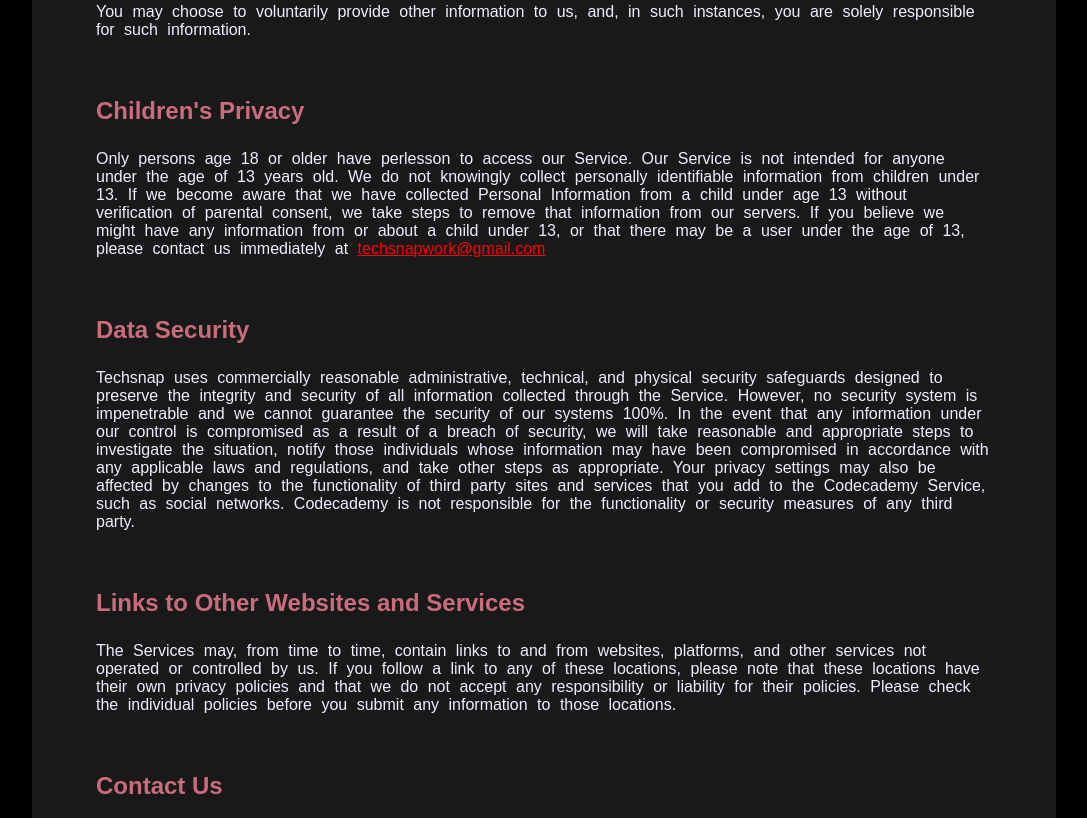
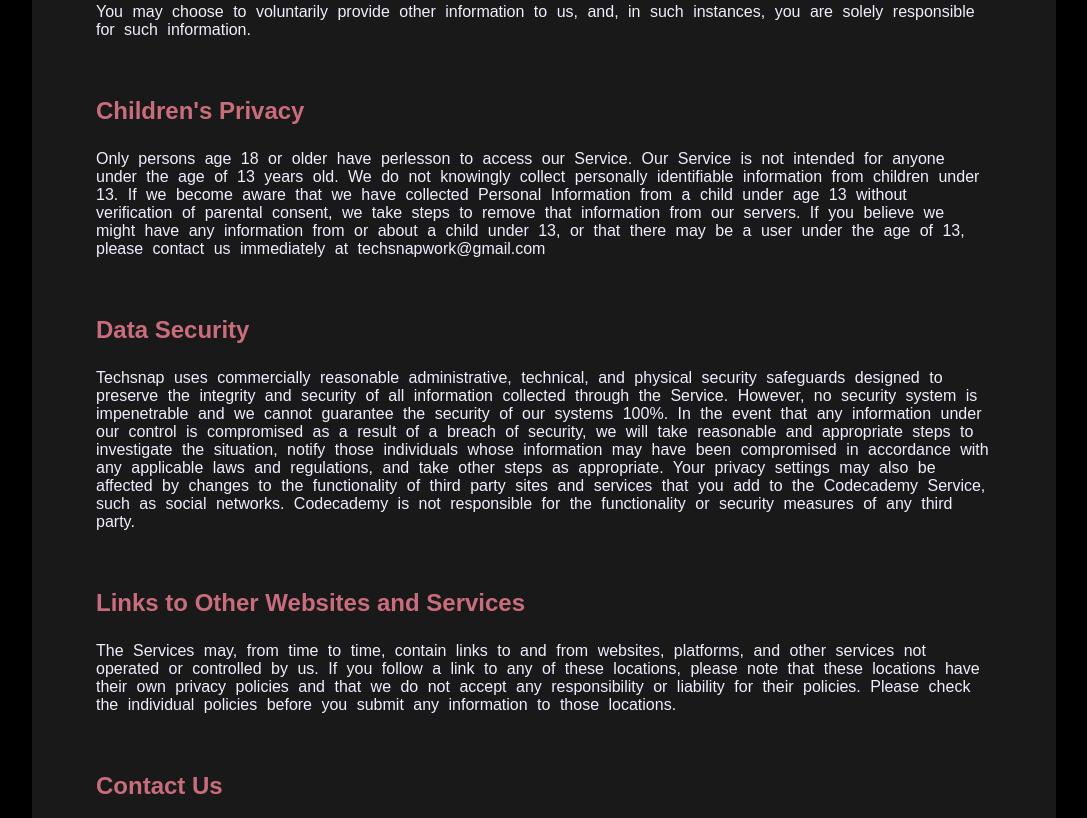
Before and after one commit to Bhavani28032001/TechSnap, a plain HTML site: page index.html in a window 1280 px wide. Shown: the part 1082-1900 px from the top of the page, without its empty margins (96-1183 px from the left). Drawn offline with Linux system fonts and the light colour scheme.

Commit message:
Update index.html

```diff
--- a/index.html
+++ b/index.html
@@ -59,7 +59,7 @@
 		<p class="space">You may choose to voluntarily provide other information to us, and, in such instances, you are solely responsible for such information.</p><br>
 
 		<h2>Children's Privacy</h2>
-		<p class="space">Only persons age 18 or older have perlesson to access our Service. Our Service is not intended for anyone under the age of 13 years old. We do not knowingly collect personally identifiable information from children under 13. If we become aware that we have collected Personal Information from a child under age 13 without verification of parental consent, we take steps to remove that information from our servers. If you believe we might have any information from or about a child under 13, or that there may be a user under the age of 13, please contact us immediately at <a href="">techsnapwork@gmail.com</a></p><br>
+		<p class="space">Only persons age 18 or older have perlesson to access our Service. Our Service is not intended for anyone under the age of 13 years old. We do not knowingly collect personally identifiable information from children under 13. If we become aware that we have collected Personal Information from a child under age 13 without verification of parental consent, we take steps to remove that information from our servers. If you believe we might have any information from or about a child under 13, or that there may be a user under the age of 13, please contact us immediately at techsnapwork@gmail.com</p><br>
 
 		<h2>Data Security</h2>
 		<p class="space">Techsnap uses commercially reasonable administrative, technical, and physical security safeguards designed to preserve the integrity and security of all information collected through the Service. However, no security system is impenetrable and we cannot guarantee the security of our systems 100%. In the event that any information under our control is compromised as a result of a breach of security, we will take reasonable and appropriate steps to investigate the situation, notify those individuals whose information may have been compromised in accordance with any applicable laws and regulations, and take other steps as appropriate. Your privacy settings may also be affected by changes to the functionality of third party sites and services that you add to the Codecademy Service, such as social networks. Codecademy is not responsible for the functionality or security measures of any third party.</p><br>
```
